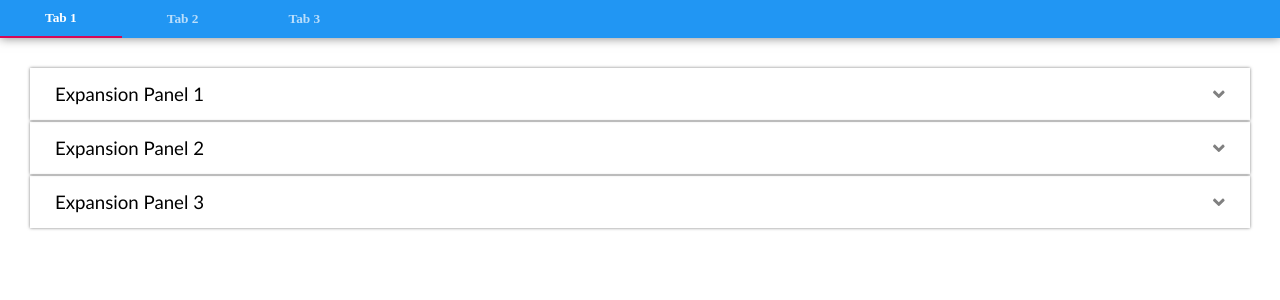
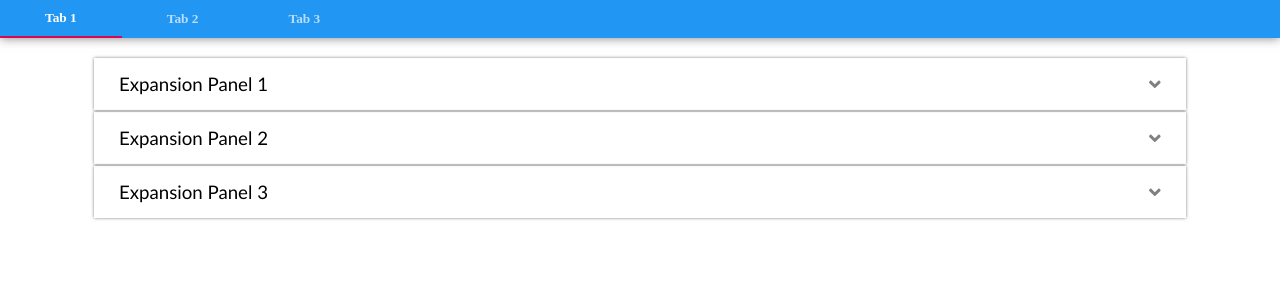
Before and after one commit to JollyGolf/test-task, a React (Create React App) app: page / in a window 1280 px wide. Shown: the top 300 px of the page. Built offline with nearby package versions, Linux system fonts and the light colour scheme.

Commit message:
Expansion Panel v.2 [Using Render Props, Added PropTypes, Added Style via Styled-Components]

```diff
--- a/src/App.js
+++ b/src/App.js
@@ -15,6 +15,7 @@ const App = () =>
     <TabContent to={2}>Content 2</TabContent>
     <TabContent to={3}>Content 3</TabContent>
   </Tabs>
+;
 
 export default App;
 
--- a/src/ExpansionPanel/Accordion.js
+++ b/src/ExpansionPanel/Accordion.js
@@ -1,55 +1,21 @@
-import React, { useState } from 'react';
+import React from 'react';
 import styled from 'styled-components';
-import PropTypes from 'prop-types';
 
-import Panel from './Panel';
+import ExpansionPanel from './Logic';
 
 const DummyData = 'Lorem ipsum dolor sit amet, consectetur adipiscing elit. Suspendisse malesuada lacus ex, sit amet blandit leo lobortis eget.';
 
-const Accordion = ({ indexDefaultPanel }) => {
-  const [active, setActive] = useState(indexDefaultPanel);
-  const changeActive = index => () => index !== active ? setActive(index) : setActive(indexDefaultPanel);
-  const renderProps = (index, active) => () => index === active && <Content>{DummyData}</Content>;
-  const withHOC = index => Panel => () =>
-    <Panel
-      index={index}
-      active={active}
-      onClick={changeActive(index)}
-      render={renderProps(index, active)}
-      flag={index === active ? true : false }
-    />;
-  const Panel1 = withHOC(1)(Panel);
-  const Panel2 = withHOC(2)(Panel);
-  const Panel3 = withHOC(3)(Panel);
-  return (
-  	<ContainerAccordion>
-  	  <Panel1/>
-  	  <Panel2/>
-  	  <Panel3/>
-  	</ContainerAccordion>
-  );
-}
+const Accordion = () =>
+  <AccordionContainer>
+    <ExpansionPanel title="Expansion Panel 1" render={ () => <div>{DummyData}</div>} />
+	<ExpansionPanel title="Expansion Panel 2" render={ () => <div>{DummyData}</div>} />
+	<ExpansionPanel title="Expansion Panel 3" render={ () => <div>{DummyData}</div>} />
+  </AccordionContainer>
+;
 
 export default Accordion;
 
-Accordion.propTypes = {
-  indexDefaultPanel: PropTypes.number
-}
-
-Accordion.defaultProps = {
-  indexDefaultPanel: 0
-}
-
-const ContainerAccordion = styled.div`
-  display: flex;
-  flex-direction: column;
-  width: 100%;
-  justify-content: center;
+const AccordionContainer = styled.div`
+  width: 90%;
+  margin: 0 auto;
 `
-
-const Content = styled.div`
-  padding: 15px;
-  display: flex;
-  justify-content: start;
-  width: 100%;
-`
--- /dev/null
+++ b/src/ExpansionPanel/Logic.js
@@ -0,0 +1,17 @@
+import React, { useState } from 'react';
+
+import Panel from './Panel';
+import PropTypes from 'prop-types';
+
+const ExpansionPanel = ({title, render}) => {
+  const [flag, setFlag] = useState(false);
+  const changeFlag = flag => () => setFlag(!flag);
+  return <Panel flag={flag} title={title} onClick={changeFlag(flag)}>{flag ? render() : null}</Panel>;
+}
+
+export default ExpansionPanel;
+
+ExpansionPanel.propTypes = {
+  title: PropTypes.string,
+  render: PropTypes.func
+}
--- a/src/ExpansionPanel/Panel.js
+++ b/src/ExpansionPanel/Panel.js
@@ -4,7 +4,7 @@ import PropTypes from 'prop-types';
 import { FontAwesomeIcon } from '@fortawesome/react-fontawesome';
 import { faAngleDown, faAngleUp } from '@fortawesome/free-solid-svg-icons';
 
-const Panel = ({index, render, active, onClick, flag}) => {
+const Panel = ({title, onClick, flag, children}) => {
   const ContainerPanel = styled.div`
     display: flex;
     flex-direction: column;
@@ -15,34 +15,35 @@ const Panel = ({index, render, active, onClick, flag}) => {
     padding: 15px 25px 15px 25px;
     margin-left: 30px;
     margin-right: 30px;
-    margin-bottom: ${flag ? '10px' : '-8px'};
-    margin-top: ${flag ? '30px' : '10px'};
+    margin-bottom: ${flag ? '20px' : '-8px'};
+    margin-top: ${flag ? '20px' : '10px'};
     box-shadow: 0 0 3px rgba(0,0,0,0.5);
   `
-  return (
-  	<ContainerPanel>
-  	  <Label onClick={onClick}>Expansion Panel {index}
-  	    <Icon>
-  	      <FontAwesomeIcon icon={flag ? faAngleUp : faAngleDown} />
-  	    </Icon>
-  	  </Label>
-  	  {render(index, active)}
-  	</ContainerPanel>
-  );
+  return <ContainerPanel>
+  	<Label onClick={onClick}>{title}
+  	  <Icon><FontAwesomeIcon icon={flag ? faAngleUp : faAngleDown} /></Icon>
+  	</Label>
+    {children ? <Content>{children}</Content> : null}
+  </ContainerPanel>
 }
 
 export default Panel;
 
 Panel.propTypes = {
-  index: PropTypes.number,
-  render: PropTypes.func,
-  active: PropTypes.number,
+  title: PropTypes.string,
   onClick: PropTypes.func,
-  flag: PropTypes.oneOf([true, false])
+  flag: PropTypes.oneOf([true, false]),
+  children: PropTypes.any
 }
 
 const Icon = styled.div`
   color: grey;
+`
+
+const Content = styled.div`
+  text-align: left;
+  width: 100%;
+  margin-top: 10px;
 `
 
 const Label = styled.div`
```
